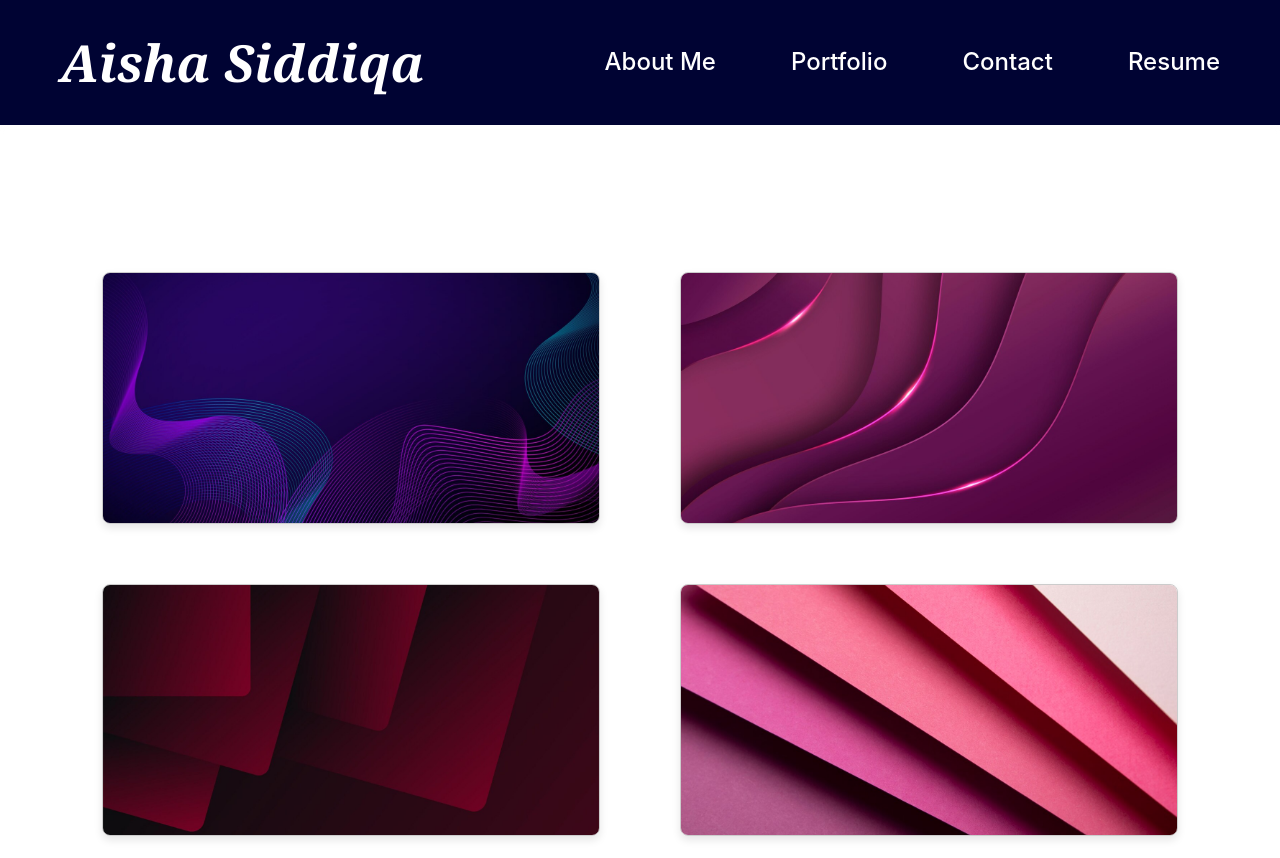
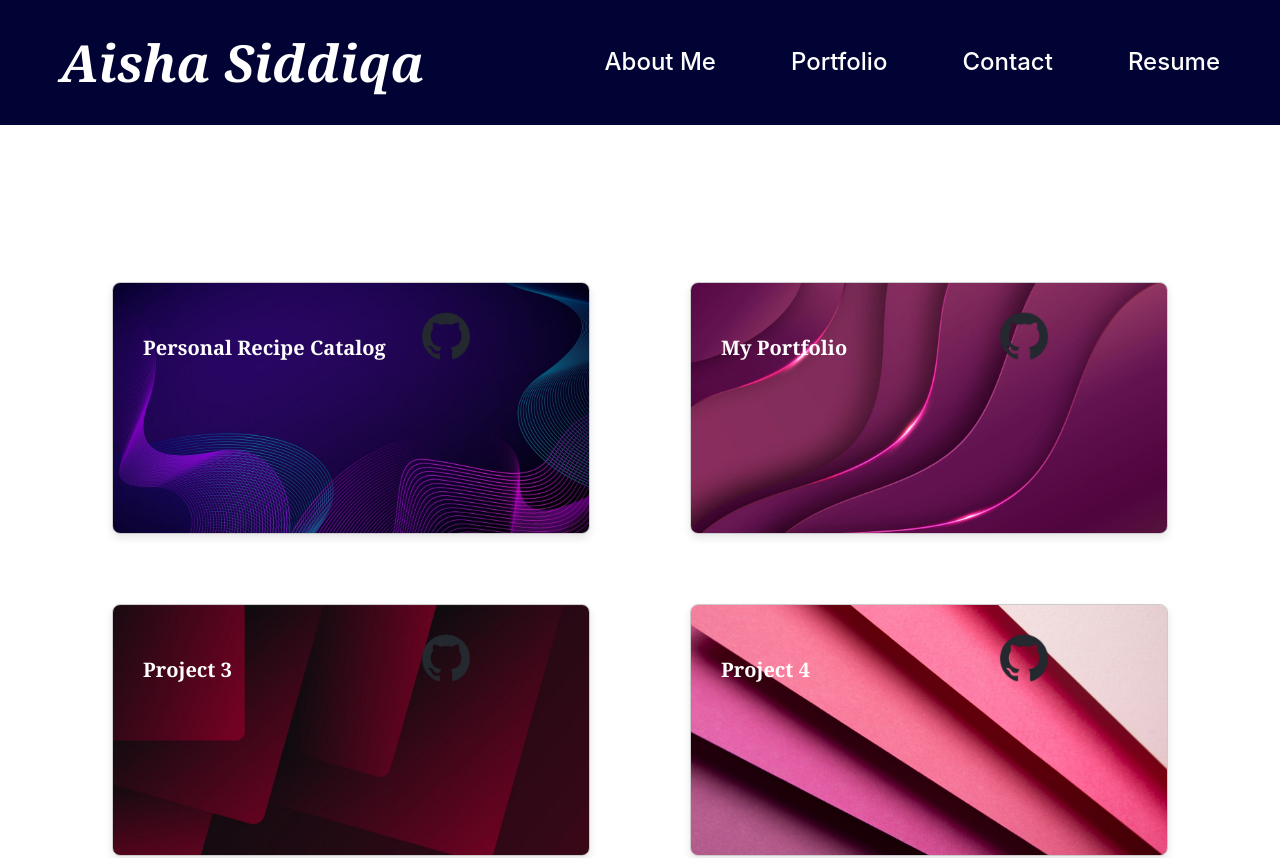
Before and after one commit to ASgithub11/My-Portfolio-React, a React (Vite) app in the folder React Portfolio/: page /portfolio in a window 1280 px wide. Shown: the top 858 px of the page. Built offline with nearby package versions, Linux system fonts and the light colour scheme.

Commit message:
Style the Project component

```diff
--- a/React Portfolio/src/components/Project.css
+++ b/React Portfolio/src/components/Project.css
@@ -0,0 +1,71 @@
+.project-card {
+    border: 1px solid #ccc;
+    margin: 50px;
+    margin-bottom: 20px;
+    background-color: #f9f9f9;
+    border-radius: 8px;
+    box-shadow: 0 4px 8px rgba(0, 0, 0, 0.1);
+    position: relative;
+    overflow: hidden;
+}
+
+.project-card img {
+    width: 100%;
+    height: 300px; /* Fixed height to ensure it doesn't shrink */
+    object-fit: cover; /* Ensures the image covers the card area */
+    border-radius: 0px;
+    padding: 0;
+    display: block;
+}
+
+.project-card h3 {
+    font-size: 1.25rem;
+    color: #ffffff;
+    position: absolute;
+    top: 40px;
+    left: 20px;
+    margin: 0;
+    padding: 10px;
+    text-align: left;
+
+}
+
+.project-links {
+    display: flex;
+    justify-content: center;
+    position: absolute;
+    top: 21%;
+    left: 70%;
+    transform: translate(-50%, -50%);
+    z-index: 2;
+    width: 100%;
+    padding: 15px;
+    color: white;
+    text-shadow: 2px 2px 8px rgba(0, 0, 0, 0.8); /* Shadow for readability */
+}
+
+.project-links a {
+    display: inline-block;
+    margin: 0 20px;
+    padding: 4px 8px;
+    text-decoration: none;
+    border-radius: 4px;
+    transition: background-color 0.3s ease;
+}
+
+.project-links img {
+    width: 50px;
+    height: auto;
+    vertical-align: middle;
+}
+
+.project-links a:hover {
+    background-color: #f0f0f0;
+}
+
+@media (max-width: 768px) {
+    .project-card {
+        flex: 1 1 100%;
+        height: auto;
+    }
+}
```
